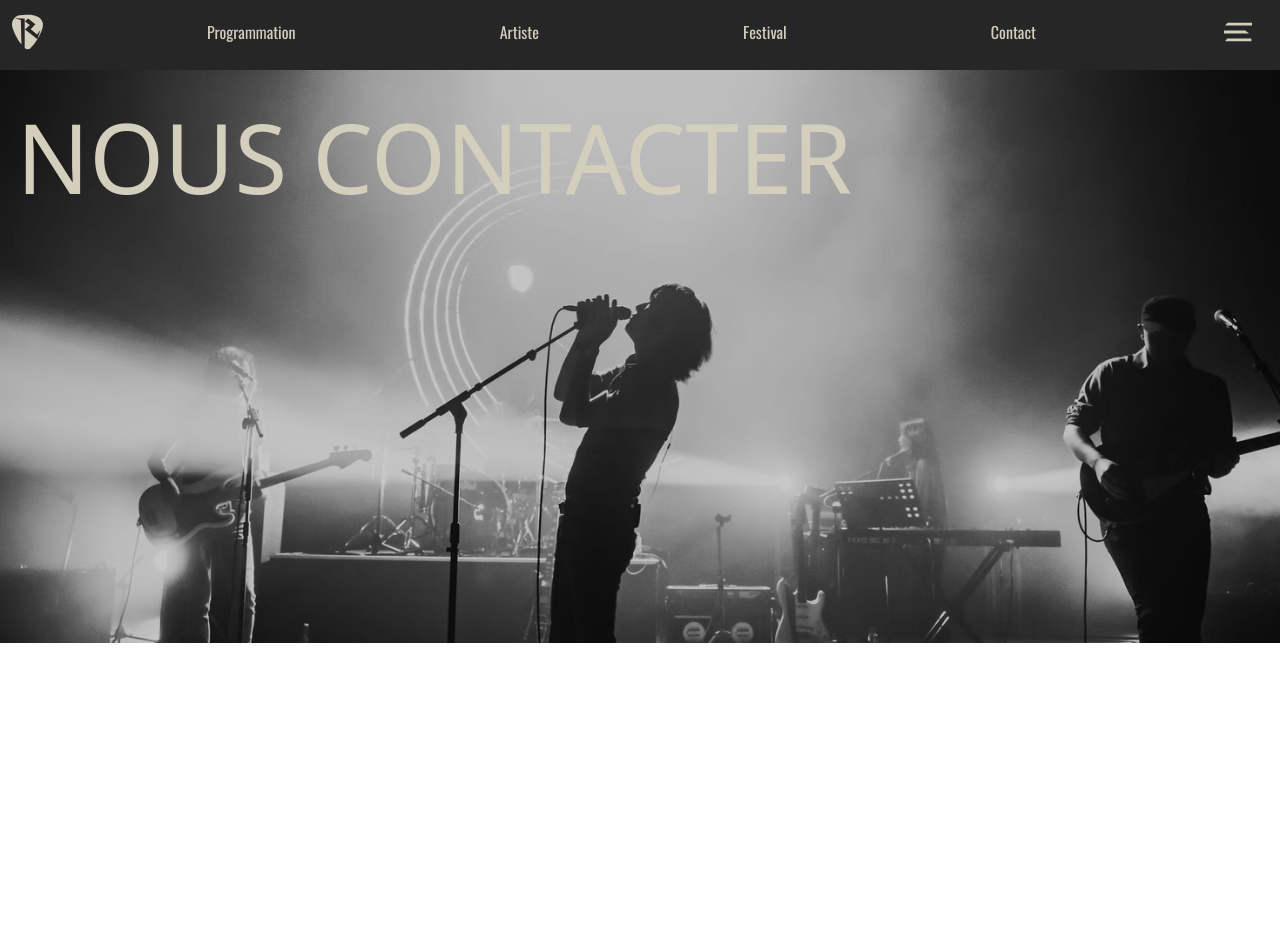
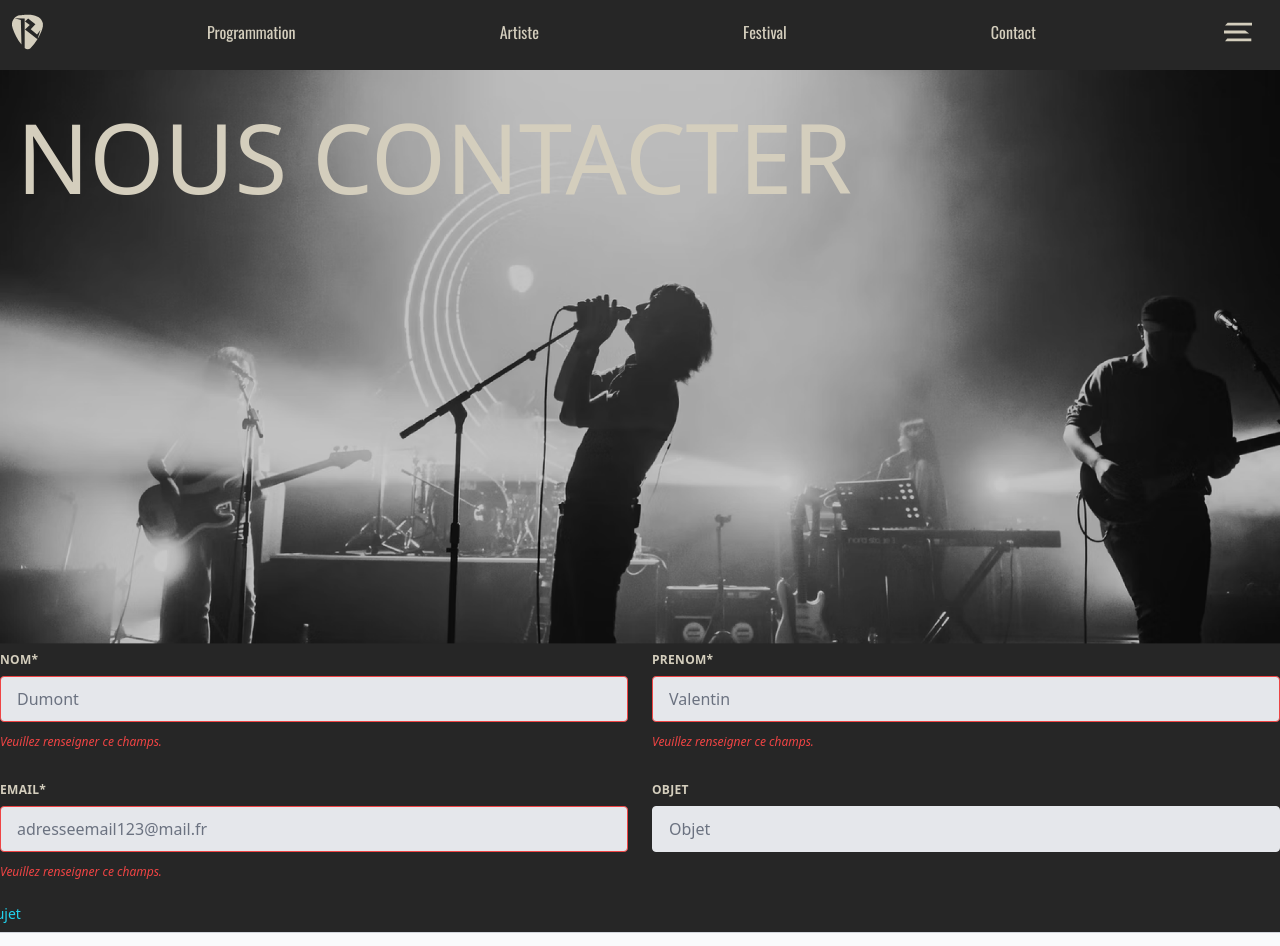
Before and after one commit to ValentinSaraiva-MMI/SAE205, a Vue app: page /contact in a window 1280 px wide. Shown: the top 946 px of the page. Before the commit the page ends 800 px from the top, so only its background shows below. Built offline with nearby package versions, Linux system fonts and the light colour scheme.

Commit message:
Ajout zone de texte dans le formulaire de contact

```diff
--- a/package.json
+++ b/package.json
@@ -13,6 +13,7 @@
     "vue-router": "^4.0.14"
   },
   "devDependencies": {
+    "@tailwindcss/forms": "^0.5.2",
     "@vitejs/plugin-vue": "^2.3.1",
     "autoprefixer": "^10.4.7",
     "postcss": "^8.4.13",
--- a/src/views/ContactView.vue
+++ b/src/views/ContactView.vue
@@ -5,7 +5,7 @@
 
 <div class="w-full  relative">
   <img
-    src="../../public/images/contact/hero_contact.png"
+    src="../../public/images/contact/image77.png"
     class="w-auto h-auto "
   />
   <p
@@ -15,7 +15,84 @@
   </p>
 
 </div>
+
+
+<form class="w-full mr-auto ml-auto   max-w-screen-xl">
+  <div class="flex flex-wrap -mx-3 mb-6">
+
+    <div class="w-full md:w-1/2 px-3 mb-6 md:mb-0">
+      <label class="block uppercase tracking-wide text-Beige-150 mt-2 text-xs font-bold mb-2" for="grid-first-name">
+     Nom*
+      </label>
+      <input class="appearance-none block w-full bg-gray-200 text-noir mt-2 border border-red-500 rounded py-3 px-4 mb-3 leading-tight focus:outline-none focus:bg-white" id="grid-first-name" type="text" placeholder="Dumont">
+      <p class="text-red-500   text-xs italic">Veuillez renseigner ce champs.</p>
+    </div>
+
+
+
+    <div class="w-full md:w-1/2 px-3">
+      <label class="block uppercase tracking-wide text-Beige-150 mt-2 text-xs font-bold mb-2" for="grid-last-name">
+        Prenom*
+      </label>
+<input class="appearance-none block  w-full bg-gray-200 text-noir mt-2 border border-red-500 rounded py-3 px-4 mb-3 leading-tight focus:outline-none focus:bg-white" id="grid-first-name" type="text" placeholder="Valentin">
+      <p class="text-red-500   text-xs italic">Veuillez renseigner ce champs.</p>
+
+    </div>
+  </div>
+
+
+  <div class="flex flex-wrap -mx-3 mb-6">
+    <div class="w-full md:w-1/2 px-3 mb-6 md:mb-0">
+      <label class="block uppercase tracking-wide text-Beige-150 mt-2 text-xs font-bold mb-2" for="grid-first-name">
+     Email*
+      </label>
+      <input class="appearance-none block w-full bg-gray-200 text-noir mt-2 border border-red-500 rounded py-3 px-4 mb-3 leading-tight focus:outline-none focus:bg-white" id="grid-first-name" type="text" placeholder="adresseemail123@mail.fr">
+      <p class="text-red-500   text-xs italic">Veuillez renseigner ce champs.</p>
+    </div>
+
+    <div class="w-full md:w-1/2 px-3">
+      <label class="block uppercase tracking-wide text-Beige-150 mt-2 text-xs font-bold mb-2" for="grid-last-name">
+        Objet
+      </label>
+
+      <input class="appearance-none block w-full bg-gray-200 text-noir  border border-gray-200 rounded py-3 px-4 leading-tight focus:outline-none focus:bg-white focus:border-gray-500" id="grid-last-name" type="text" placeholder="Objet">
+    </div>
+  </div>
+  <div class="flex flex-wrap -mx-3 mb-2">
+
+    <label for="message" class="block mb-2 text-sm font-medium text-cyan-400 dark:text-Beige-150">Sujet </label>
+<textarea id="message" rows="4" class="block p-2.5 w-full text-sm text-gray-900 bg-gray-50 rounded-lg border border-gray-300 focus:ring-blue-500 focus:border-blue-500 dark:bg-gray-700 dark:border-gray-600 dark:placeholder-gray-400 dark:text-white dark:focus:ring-blue-500 dark:focus:border-blue-500" placeholder="Leave a comment..."></textarea>
+
+ <!--
+    <div class="w-full md:w-1/2 px-3">
+      <label class="block uppercase tracking-wide text- mt-2 text-xs font-bold mb-2" for="grid-state">
+        Objet
+      </label>
+      <div class="relative">
+        <select class="block appearance-none w-full bg-gray-200 border border-gray-200 text-gray-700 py-3 px-4 pr-8 rounded leading-tight focus:outline-none focus:bg-white focus:border-gray-500" id="grid-state">
+          <option>Problème de tickets</option>
+          <option>Probléme lié au site</option>
+          <option>Easter Egg</option>
+           <option>Autre raison </option>
+        </select>
+        <div class="pointer-events-none absolute inset-y-0 right-0 flex items-center px-2 text-gray-700">
+          <svg class="fill-current h-4 w-4" xmlns="http://www.w3.org/2000/svg" viewBox="0 0 20 20"><path d="M9.293 12.95l.707.707L15.657 8l-1.414-1.414L10 10.828 5.757 6.586 4.343 8z"/></svg>
+        </div>
+      </div>
+    </div>
+    -->
+
+
+
+
+
+  </div>
+</form>
+
 </div>
+
+
+
 </template>
 
 
--- a/tailwind.config.js
+++ b/tailwind.config.js
@@ -19,5 +19,6 @@ module.exports = {
     },
 
   },
-  plugins: [],
+  plugins: [require('@tailwindcss/forms'),
+  ],
 }
```
Also changed, not shown: public/images/contact/image77.png (added), 1 other file (tests, documents, lock files or other folders).
